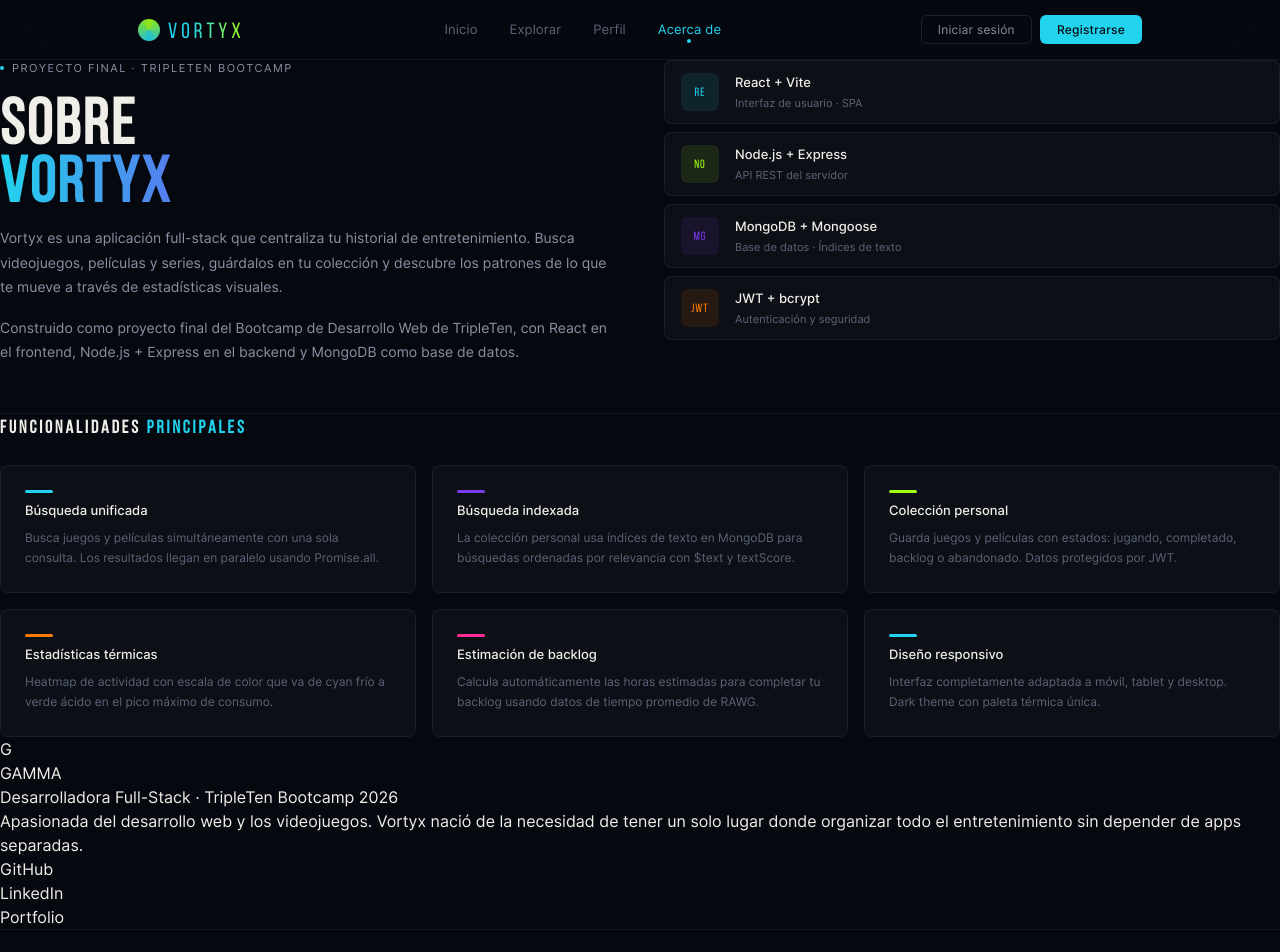
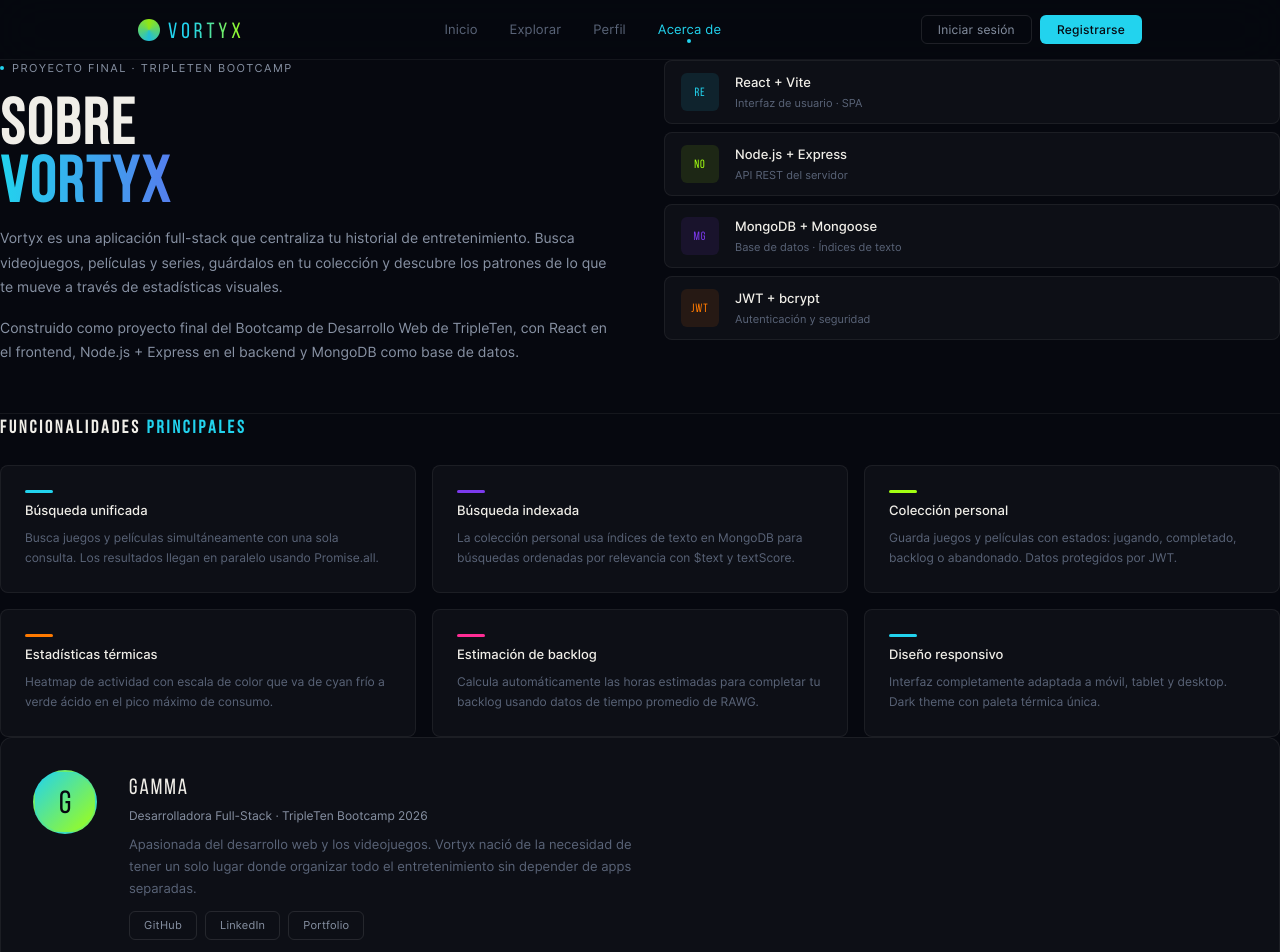
Before and after one commit to NorimNori/vortyx-frontend, a React (Vite) app: page /about in a window 1280 px wide. Shown: the top 952 px of the page. Built offline with nearby package versions, Linux system fonts and the light colour scheme; no server answers.

Commit message:
feat(ui): add css styles for AuthorSection component

```diff
--- /dev/null
+++ b/src/components/About/AuthorSection.css
@@ -0,0 +1,97 @@
+.about__author {
+  background: var(--color-surface);
+  border: 1px solid var(--color-border);
+  border-radius: var(--radius-lg);
+  padding: var(--spacing-xl);
+  display: flex;
+  align-items: flex-start;
+  gap: var(--spacing-xl);
+}
+
+.about__author-avatar {
+  width: 64px;
+  height: 64px;
+  border-radius: 50%;
+  background: linear-gradient(135deg, var(--color-brand), var(--color-success));
+  display: flex;
+  align-items: center;
+  justify-content: center;
+  font-family: var(--font-display);
+  font-size: 32px;
+  color: var(--color-bg);
+  flex-shrink: 0;
+  border: 2px solid rgba(34, 211, 238, 0.2);
+}
+
+.about__author-info {
+  flex: 1;
+  display: flex;
+  flex-direction: column;
+  gap: var(--spacing-xs);
+}
+
+.about__author-name {
+  font-family: var(--font-display);
+  font-size: 22px;
+  letter-spacing: 2px;
+  color: var(--color-text);
+}
+
+.about__author-role {
+  font-size: 12px;
+  color: var(--color-text-muted);
+  font-weight: 300;
+}
+
+.about__author-desc {
+  font-size: 13px;
+  color: var(--color-text-subtle);
+  line-height: 1.7;
+  font-weight: 300;
+  max-width: 520px;
+  margin-top: var(--spacing-xs);
+}
+
+.about__author-links {
+  display: flex;
+  gap: var(--spacing-sm);
+  margin-top: var(--spacing-sm);
+  list-style: none;
+}
+
+.about__author-link {
+  display: inline-block;
+  background: none;
+  border: 1px solid var(--color-border-hover);
+  color: var(--color-text-muted);
+  font-family: var(--font-body);
+  font-size: 11px;
+  padding: 5px 14px;
+  border-radius: var(--radius-sm);
+  text-decoration: none;
+  letter-spacing: 0.02em;
+  transition:
+    border-color var(--transition-base),
+    color var(--transition-base);
+}
+
+.about__author-link:hover {
+  border-color: var(--color-brand);
+  color: var(--color-brand);
+}
+
+@media (max-width: 768px) {
+  .about__author {
+    flex-direction: column;
+    align-items: center;
+    text-align: center;
+  }
+
+  .about__author-links {
+    justify-content: center;
+  }
+
+  .about__author-desc {
+    max-width: 100%;
+  }
+}
--- a/src/components/About/AuthorSection.jsx
+++ b/src/components/About/AuthorSection.jsx
@@ -1,4 +1,5 @@
 import { AUTHOR } from "../../utils/aboutData";
+import "./AuthorSection.css";
 
 function AuthorSection() {
   return (
```
